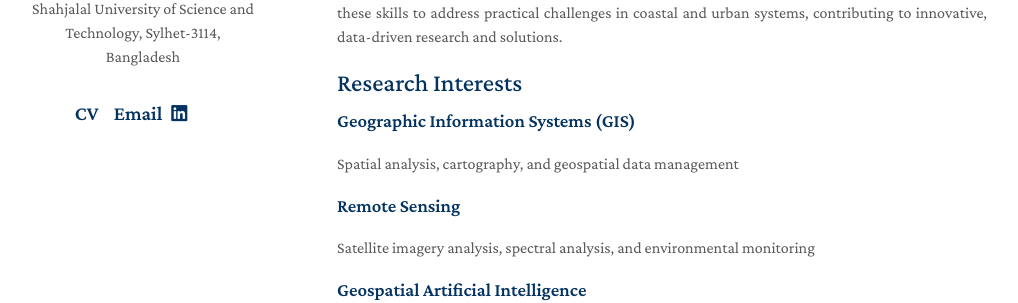
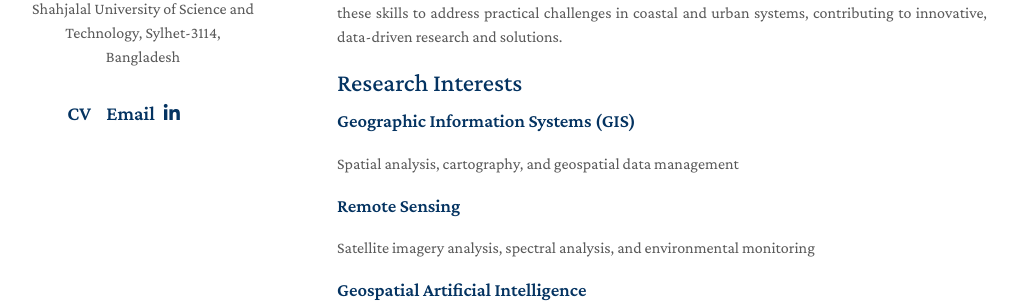
Before and after one commit to farhan-rafiq/farhan-rafiq.github.io, a Jekyll site: the page built from index.md, in a window 1280 px wide. Shown: the part 296-599 px from the top of the page, without its empty margins (133-1151 px from the left). Built offline with Jekyll 4.4.1, drawn with Linux system fonts in a browser that asks for light colours; a style sheet for code colours, icons or effects is not loaded.

Commit message:
linkedin added

```diff
--- a/_layouts/homepage.html
+++ b/_layouts/homepage.html
@@ -80,8 +80,8 @@
         {% endif %}
 
         {% if site.linkedin %}
-        <a style="margin: 0 5px 0 0" href="{{ site.linkedin }}">
-          <i class="fab fa-linkedin"></i>
+        <a style="margin: 0 20px 0 0" href="{{ site.linkedin }}">
+          <i class="fab fa-linkedin-in"></i>
         </a>
         {% endif %}
         </div>
```
